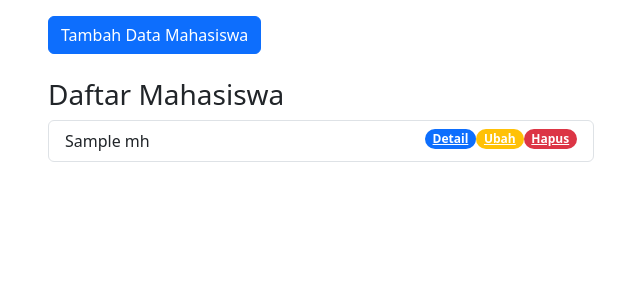
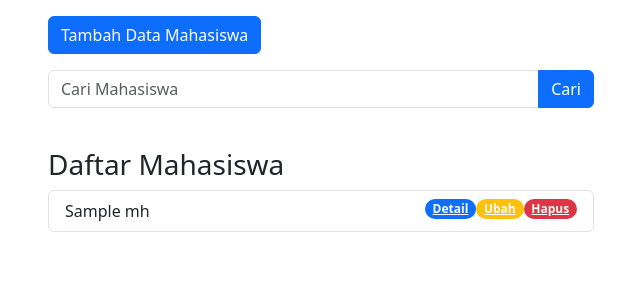
Before and after one commit to AhmadIkbalDjaya/phpmvc, a PHP site: the page made by app/views/mahasiswa/index.php in a window 1280 px wide. Shown: the part 56-356 px from the top of the page, without its empty margins (34-674 px from the left). Run offline with PHP 8.4, Linux system fonts and the light colour scheme; the template is opened without the code that fills it: most values are stand-ins (such as "Sample title", 1, 10 or a date in 2020); some libraries are stand-ins or nearby versions.

Commit message:
13-Searching: membuat fitur searching dengan method cari pada controller mahasiswa

```diff
--- a/app/views/mahasiswa/index.php
+++ b/app/views/mahasiswa/index.php
@@ -5,13 +5,27 @@
             <?php Flasher::flash();?>
         </div>
     </div>
-    <div class="row">
-        <div class="col-6">
+    <div class="row mb-3">
+        <div class="col-lg-6">
             <!-- Button trigger modal -->
             <button type="button" class="btn btn-primary tombolTambahData" data-bs-toggle="modal" data-bs-target="#formModal">
                 Tambah Data Mahasiswa
             </button>
-            <br><br>
+        </div>
+    </div>
+    <div class="row">
+        <div class="col-lg-6">
+            <form action="<?=BASEURL?>/mahasiswa/cari" method="post">
+                <div class="input-group mb-3">
+                    <input type="text" class="form-control" placeholder="Cari Mahasiswa" name="keyword" id="keyword" autocomplete="off">
+                    <button class="btn btn-primary" type="submit" id="tombolCari">Cari</button>
+                </div>
+            </form>
+        </div>
+    </div>
+    <div class="row">
+        <div class="col-6">
+            <br>
             <h3>Daftar Mahasiswa</h3>
             <ul class="list-group">
                 <?php foreach( $data['mhs'] as $mhs ) : ?>
```
Also changed, not shown: app/controllers/Mahasiswa.php (+8 -0 lines), app/models/Mahasiswa_model.php (+8 -0 lines).
